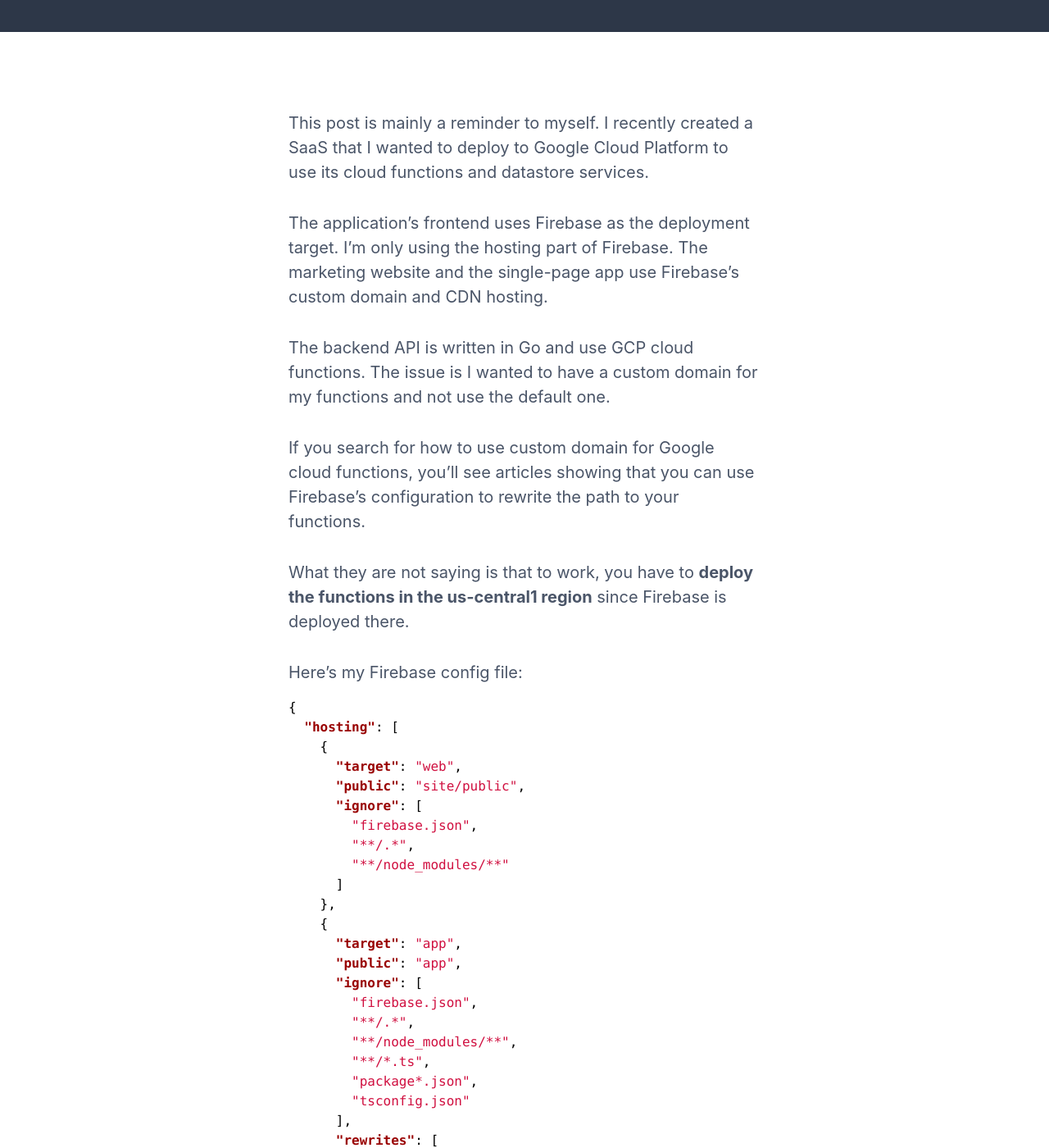
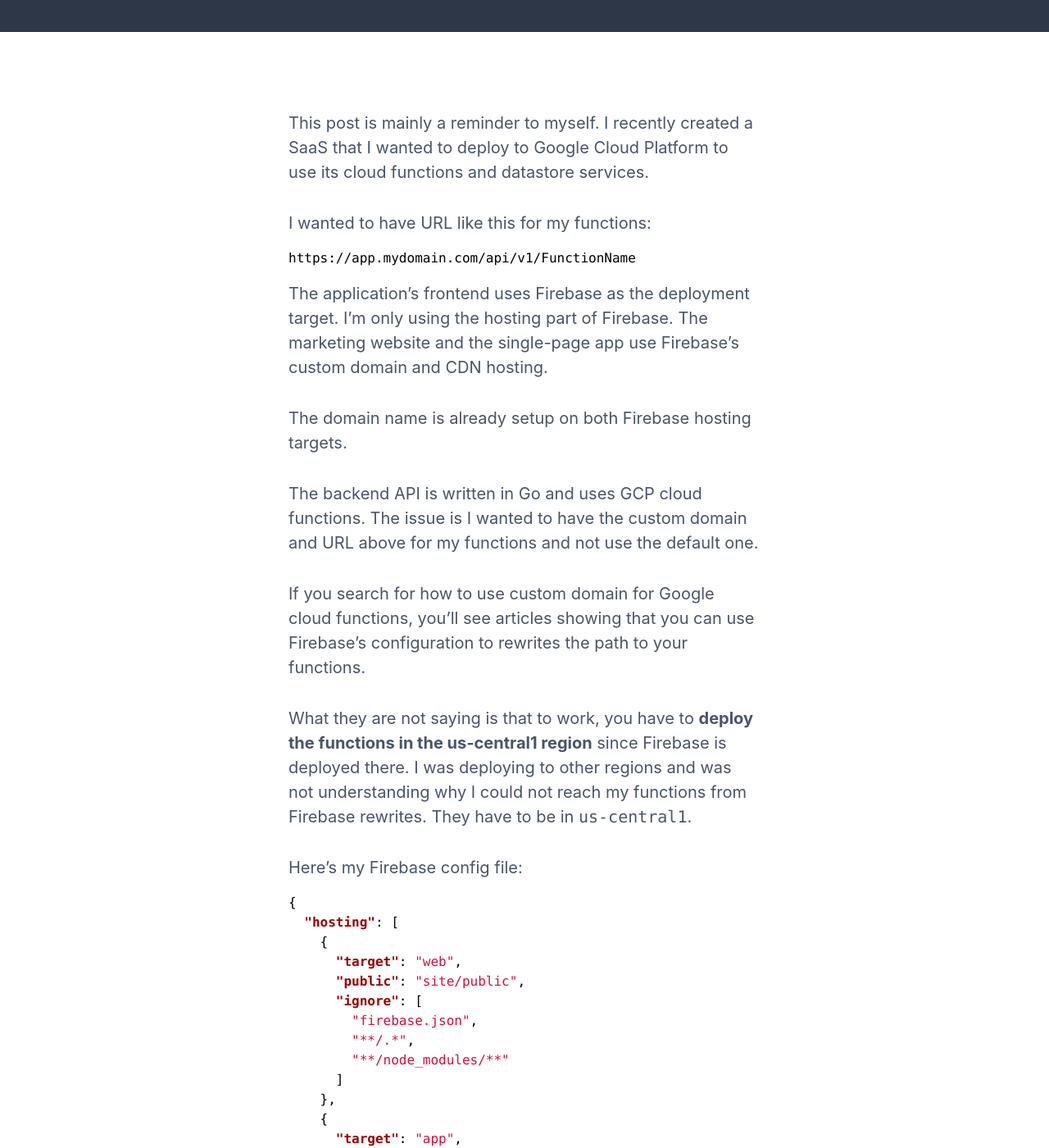
Before and after one commit to dstpierre/dstpierre.github.io, a Jekyll site: the page built from _posts/2020-03-09-custom-domain-google-cloud-functions.md, in a window 1280 px wide and 1400 px high, scrolled down 385 px. Shown: the whole window at 82% size. Built offline with Jekyll 4.4.1, drawn with Linux system fonts in a browser that asks for light colours; nearby versions of some CDN libraries; comment, search, counter and statistics services are not loaded; some of the changed text lies outside the part shown.

Commit message:
fixed small typos

````diff
--- a/_posts/2020-03-09-custom-domain-google-cloud-functions.md
+++ b/_posts/2020-03-09-custom-domain-google-cloud-functions.md
@@ -12,20 +12,30 @@
 wanted to deploy to Google Cloud Platform to use its cloud functions and
 datastore services.
 
+I wanted to have URL like this for my functions:
+
+```
+https://app.mydomain.com/api/v1/FunctionName
+```
+
 The application's frontend uses Firebase as the deployment target. I'm only
 using the hosting part of Firebase. The marketing website and the single-page
 app use Firebase's custom domain and CDN hosting.
 
-The backend API is written in Go and use GCP cloud functions. The issue is I
-wanted to have a custom domain for my functions and not use the default one.
+The domain name is already setup on both Firebase hosting targets.
+
+The backend API is written in Go and uses GCP cloud functions. The issue is I
+wanted to have the custom domain and URL above for my functions and not use the
+default one.
 
 If you search for how to use custom domain for Google cloud functions, you'll see
-articles showing that you can use Firebase's configuration to rewrite the path
+articles showing that you can use Firebase's configuration to rewrites the path
 to your functions.
 
 What they are not saying is that to work, you have to
 **deploy the functions in the us-central1 region** since Firebase is deployed
-there.
+there. I was deploying to other regions and was not understanding why I could
+not reach my functions from Firebase rewrites. They have to be in `us-central1`.
 
 Here's my Firebase config file:
 
@@ -62,6 +72,11 @@
   ]
 }
 ```
+
+For all my functions I have a `rewrtes` block indicating the URL I want to
+rewrite to which function. The key point here is that my functions are not
+Node Firebase functions. They are Google cloud functions deployed in my GCP
+project. Turns out I prefer writting them in Go ;).
 
 You can see that I have my marketing site in the `site/public` directory. This
 is a static site generated by Hugo. The other target named `app` is the
@@ -145,13 +160,13 @@
 available in the `rewrite` section of the Firebase configuration.
 
 That way your functions use the custom domain you set on your Firebase target
-and the rewrite makes sure the function gets called via the custom route you
-specified.
+and the `rewrites` section makes sure the function gets called via the custom
+route you specified.
 
 ### Is the Makefile approach scales?
 
 I would dare say yes, unless you have more than 150 functions. Once you create
-a good naming convention in your `Makefile` it become intuitive to write:
+a good naming convention in your `Makefile` it become intuitive to type:
 
 ```shell`
 $> make dosome+TAB
@@ -160,9 +175,9 @@
 And you get auto-complete for the function you want to deploy.
 
 I know there's tools out there that help or handle the deployment. I prefer having
-control over what I'm doing and understand what's going without having to commit
-to opiniated 3rd party. Especially when `make` is such a proven and powerful tool.
+control over what I'm doing and understand what's going on. Especially when
+`make` is such a proven and powerful tool.
 
-As always YMMV, the point of this post was to **clearly** indicate that you have
+As always YMMV, the point of this post was to **clearly** indicates that you have
 to deploy your functions to `us-central1` to have them available in your Firebase
-rewrite section.
+`rewrites` section.
````
